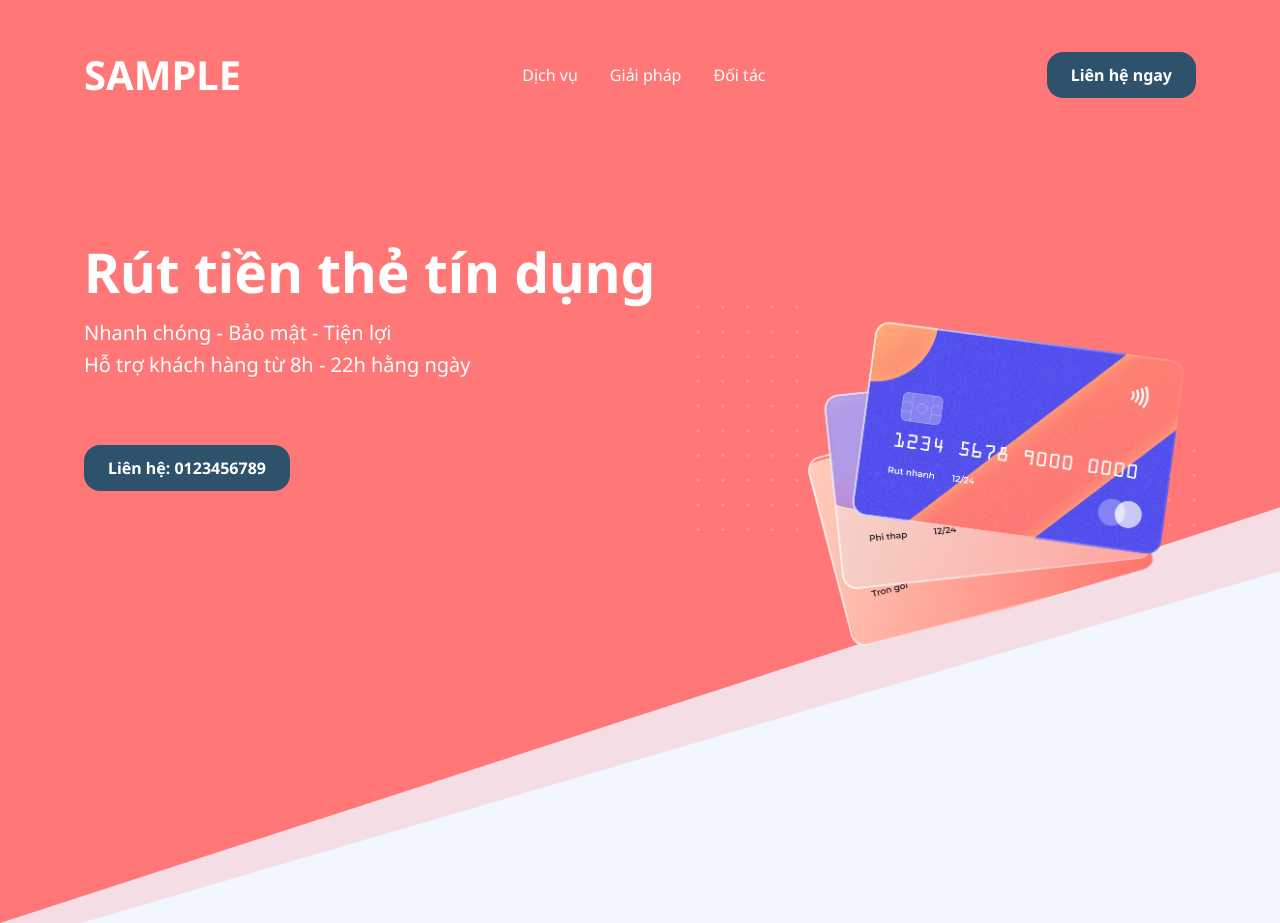
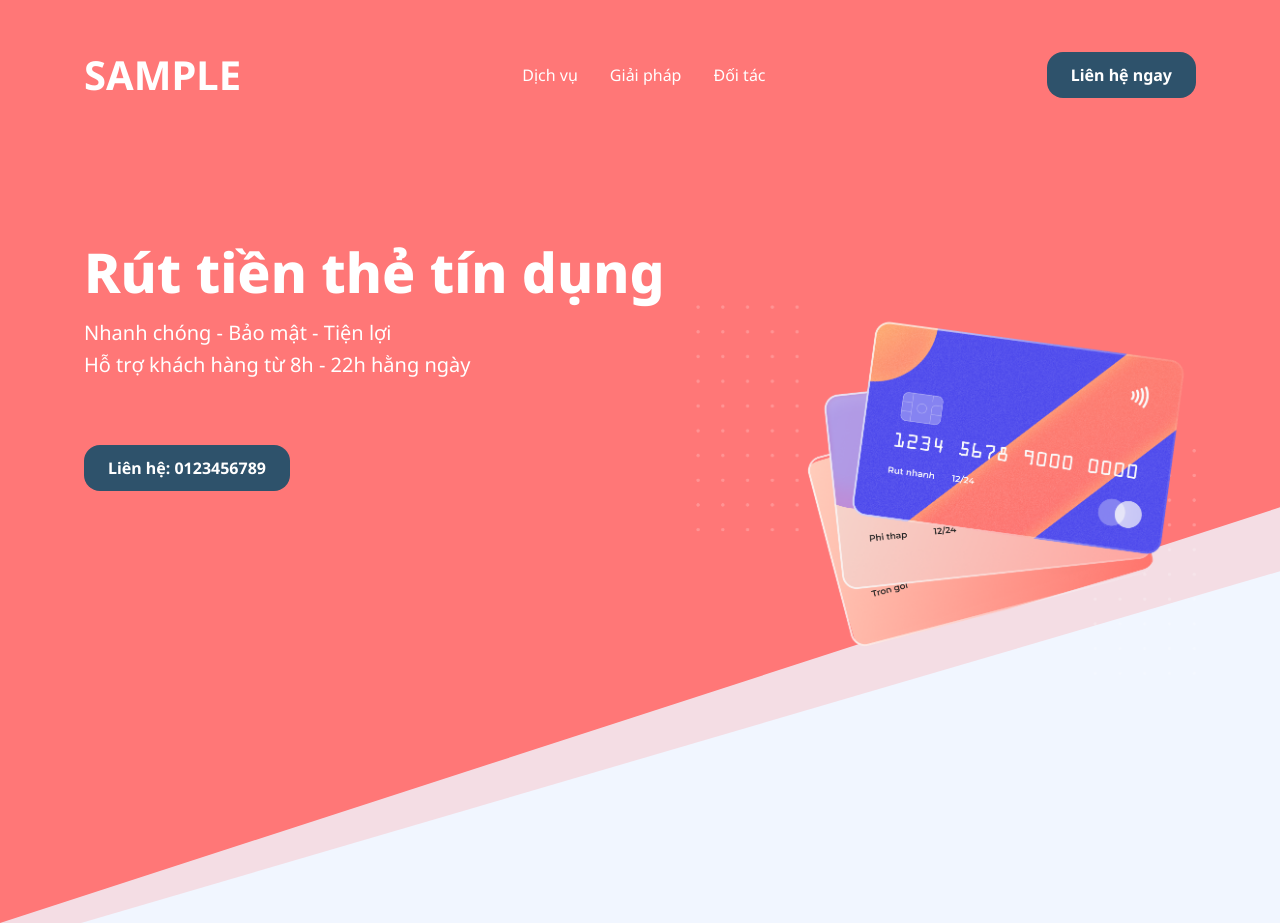
Before and after one commit to nhatthi0902/LandingPage, a plain HTML site: page index.html in a window 1280 px wide. Shown: the top 923 px of the page. Drawn offline with nearby package versions, Linux system fonts and the light colour scheme.

Commit message:
add font family

```diff
--- a/index.html
+++ b/index.html
@@ -7,6 +7,12 @@
     <title>Cashout Credit Card</title>
     <link href="https://unpkg.com/aos@2.3.1/dist/aos.css" rel="stylesheet" />
     <link href="./main.css" rel="stylesheet" />
+    <link rel="preconnect" href="https://fonts.googleapis.com" />
+    <link rel="preconnect" href="https://fonts.gstatic.com" crossorigin />
+    <link
+      href="https://fonts.googleapis.com/css2?family=Noto+Sans:wght@200;300;400;500;600;700;800;900&display=swap"
+      rel="stylesheet"
+    />
   </head>
   <body>
     <section class="hero">
--- a/main.css
+++ b/main.css
@@ -1,4 +1,3 @@
-@import url("https://fonts.googleapis.com/css2?family=Noto+Sans:wght@200;300;400;500;600;700&display=swap");
 :root {
   --color-primary: #ff7777;
   --color-white: #ffffff;
```
